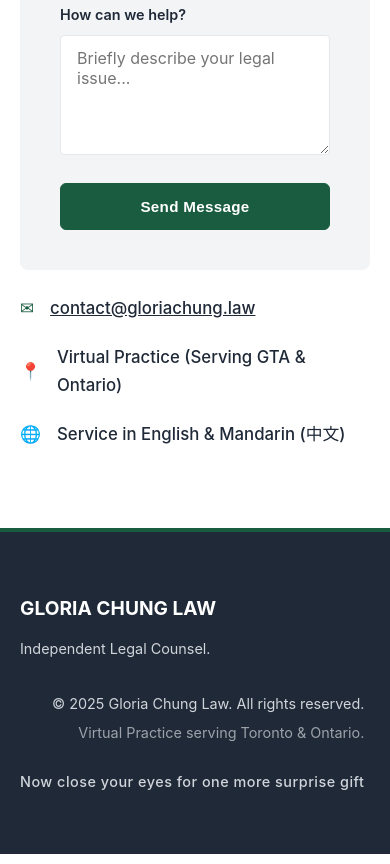
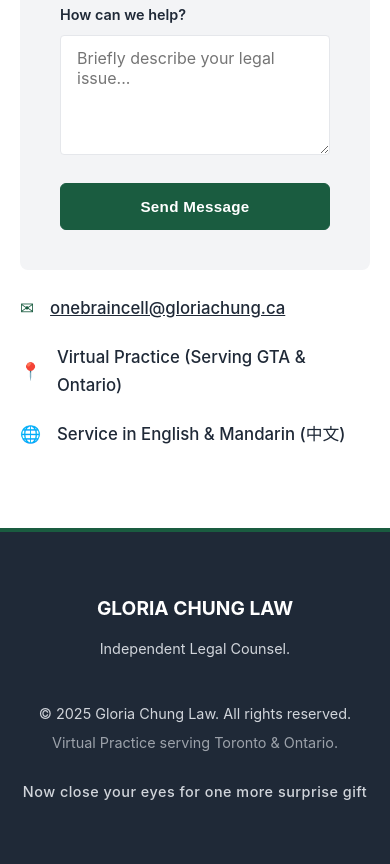
Before and after one commit to alvinoyang/GloriaSite, a plain HTML site: page index.html in a window 390 px wide. Shown: the part 3975-4839 px from the top of the page. Drawn offline with Linux system fonts and the light colour scheme.

Commit message:
Add files via upload
Minor revision

```diff
--- a/index.html
+++ b/index.html
@@ -278,15 +278,14 @@
             font-size: 1rem;
         }
 
-        /* --- CONTACT SECTION (REVISED LAYOUT) --- */
+        /* --- CONTACT SECTION --- */
         .contact {
             padding: var(--section-padding) 0;
         }
 
         .contact-grid {
             display: grid;
-            gap: 80px; /* Space between columns on desktop */
-            /* Desktop Layout: 2 Columns */
+            gap: 80px;
             grid-template-columns: 1fr 1fr;
             grid-template-areas:
                 "form text"
@@ -383,6 +382,11 @@
             margin-bottom: 12px;
         }
 
+        /* Default Right Alignment for Desktop */
+        .footer-info {
+            text-align: right;
+        }
+
         /* --- MEDIA QUERIES --- */
         @media (max-width: 900px) {
             .hero-text h1 { font-size: 2.8rem; }
@@ -424,26 +428,26 @@
 
             .container { padding: 0 20px; }
 
-            /* --- MOBILE CONTACT LAYOUT REORDERING --- */
+            /* Contact Reordering */
             .contact-grid {
                 display: flex;
                 flex-direction: column;
                 gap: 24px;
             }
+            .contact-intro-text { order: 1; }
+            .contact-form { order: 2; }
+            .contact-methods { order: 3; }
 
-            /* 1. Preliminary Assessment Text */
-            .contact-intro-text {
-                order: 1;
+            /* Footer Mobile Alignment */
+            .footer-content {
+                flex-direction: column;
+                align-items: center;
+                text-align: center;
+                gap: 40px;
             }
 
-            /* 2. Visual Contact Form */
-            .contact-form {
-                order: 2;
-            }
-
-            /* 3. Email & Methods */
-            .contact-methods {
-                order: 3;
+            .footer-info {
+                text-align: center;
             }
         }
     </style>
@@ -591,7 +595,7 @@
                 <div class="contact-methods">
                     <div class="contact-item">
                         <span style="color: var(--primary-green);">✉</span>
-                        <a href="mailto:contact@gloriachung.law" style="text-decoration: underline;">contact@gloriachung.law</a>
+                        <a href="mailto:onebraincell@gloriachung.ca" style="text-decoration: underline;">onebraincell@gloriachung.ca</a>
                     </div>
                     <div class="contact-item">
                         <span style="color: var(--primary-green);">📍</span>
@@ -614,7 +618,7 @@
                     <div class="footer-logo">GLORIA CHUNG LAW</div>
                     <p>Independent Legal Counsel.</p>
                 </div>
-                <div style="text-align: right;">
+                <div class="footer-info">
                     <p>&copy; 2025 Gloria Chung Law. All rights reserved.</p>
                     <p style="margin-top: 5px; opacity: 0.7;">Virtual Practice serving Toronto & Ontario.</p>
                     <p style="margin-top: 24px; font-weight: 500; letter-spacing: 0.5px;">Now close your eyes for one more surprise gift</p>
```
